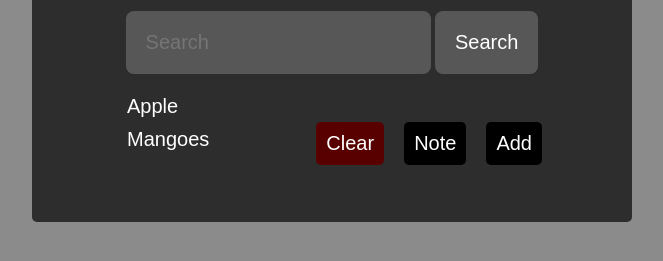
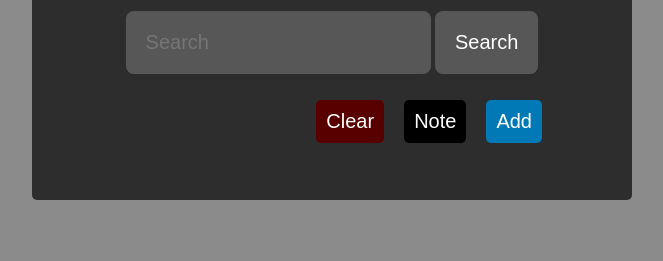
Before and after one commit to saviomds/ToListNote, a website: page index.html in a window 1280 px wide. Both pictures are taken after a click on the button "Clear". Shown: the part 213-474 px from the top of the page, without its empty margins (308-971 px from the left). Drawn offline with Linux system fonts and the light colour scheme.

Commit message:
New COmmit

```diff
--- a/css/main.css
+++ b/css/main.css
@@ -21,7 +21,9 @@ header {
   color: #fff;
   font-size: 30px;
 }
-
+.addList {
+  padding-top: 60px;
+}
 .search input,
 .search button,
 .addlistForm input,
@@ -79,6 +81,9 @@ header {
   text-align: start;
   position: relative;
   left: 35px;
+}
+.addList button#add {
+  background-color: #0079b6;
 }
 @media screen and (max-width: 360px) {
   .addList button {
--- a/js/main.js
+++ b/js/main.js
@@ -11,9 +11,6 @@ document.querySelector("#addingList").addEventListener("click", () => {
   addinglist();
 });
 
-// Clear All
-clearAll.addEventListener("click", () => {});
-
 // refactor Create Element
 function addinglist() {
   // Check Input Valid
@@ -26,6 +23,8 @@ function addinglist() {
     itemsList.appendChild(list);
     // error none
     document.querySelector(".error").style.display = "none";
+    document.querySelector("#inputValue").value = "";
+    Ad;
   }
 }
 
@@ -34,3 +33,9 @@ function style() {
   search.style.display = "none";
   addList.style.display = "block";
 }
+
+// Clear All
+clearAll.addEventListener("click", () => {
+  // Remove all list items
+  document.querySelector(".items-list").innerHTML = "";
+});
```
Also changed, not shown: package.json (added, +17 -0 lines), 1 other file.
